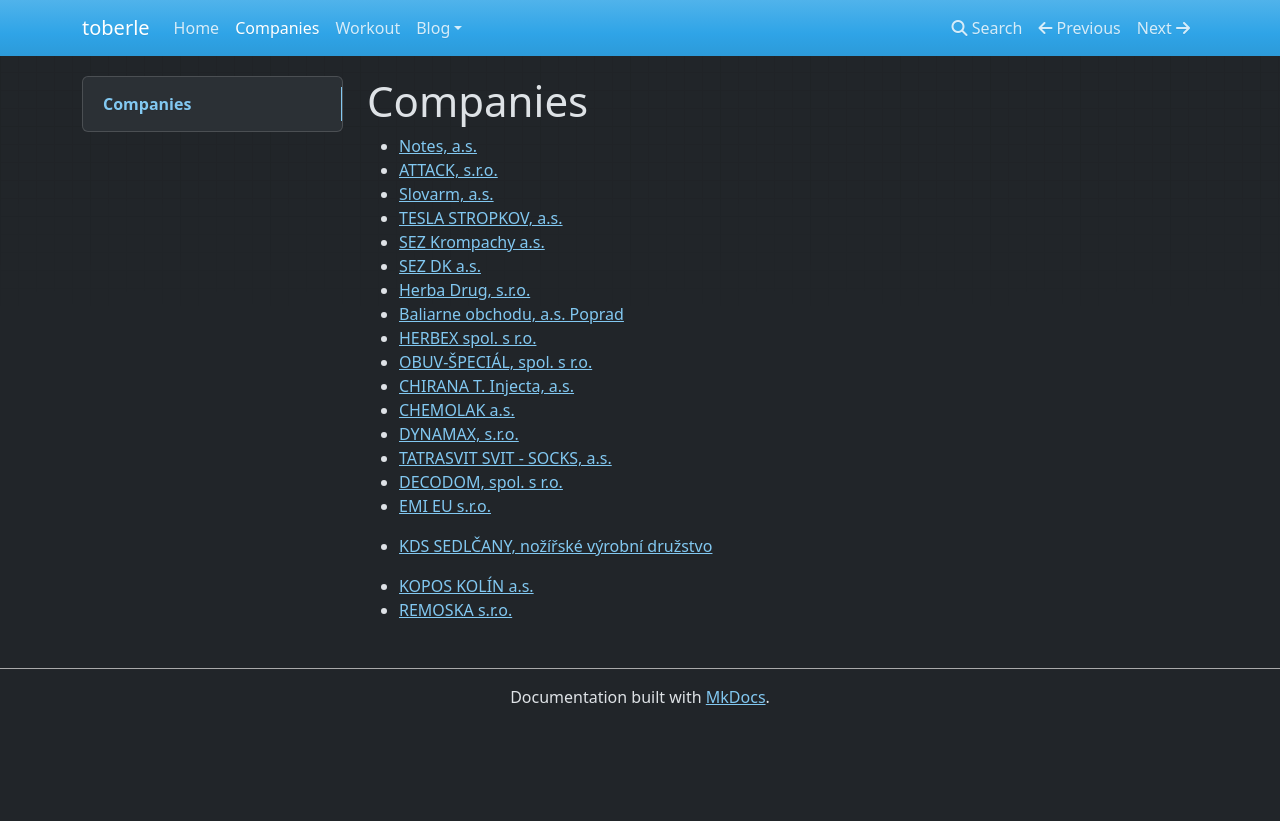
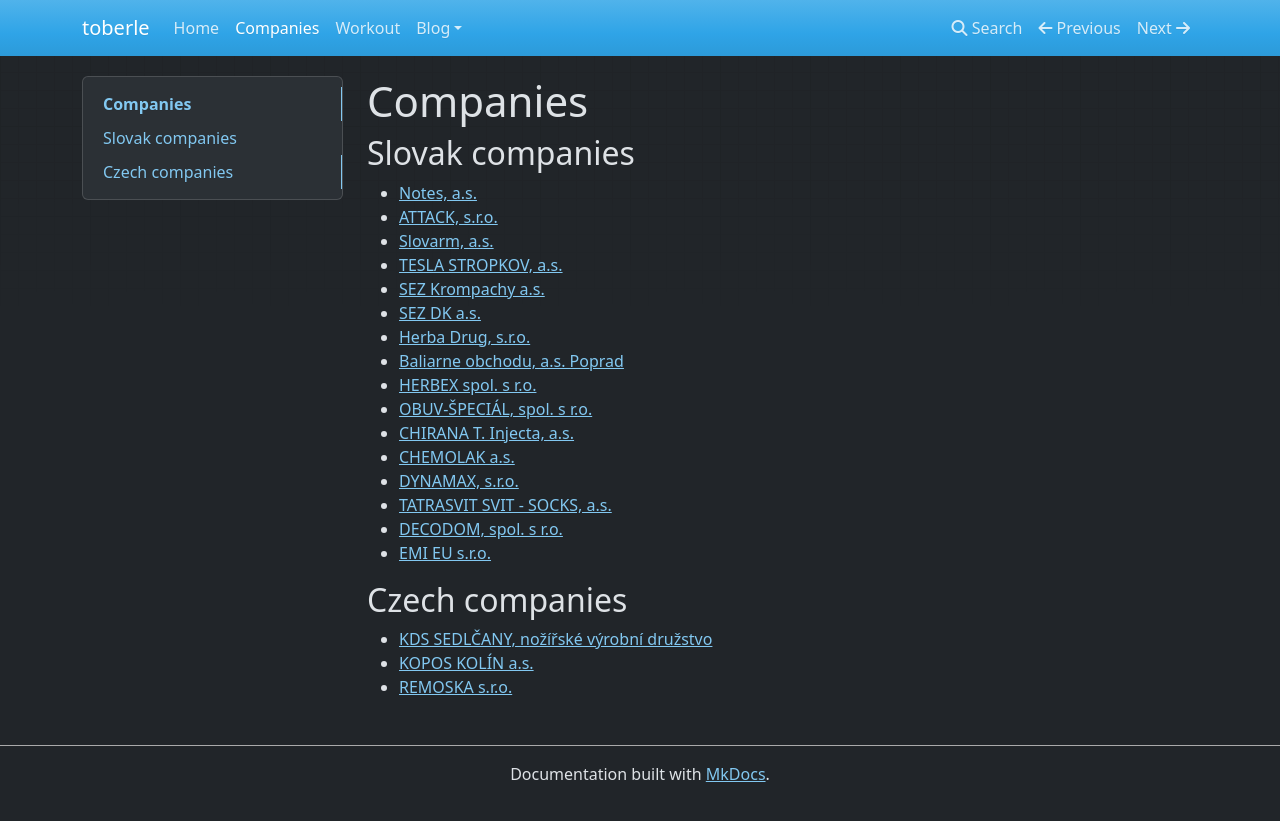
Before and after one commit to toberle/toberle.github.io, an MkDocs documentation site: the page built from docs/companies.md, in a window 1280 px wide. Shown: the top 821 px of the page. Built offline with MkDocs 1.6.1, drawn with Linux system fonts in a browser that asks for light colours; nearby versions of some CDN libraries.

Commit message:
format fixes

```diff
--- a/docs/companies.md
+++ b/docs/companies.md
@@ -1,5 +1,6 @@
 # Companies
 
+## Slovak companies
 
 - [Notes, a.s.](https://www.notesonline.eu/)
 - [ATTACK, s.r.o.](https://attack.sk/)
@@ -18,8 +19,7 @@
 - [DECODOM, spol. s r.o.](https://www.decodom.sk/)
 - [EMI EU s.r.o.](https://emi.sk/)
 
-
-
+## Czech companies
 
 - [KDS SEDLČANY, nožířské výrobní družstvo](https://www.kds.cz/)
 - [KOPOS KOLÍN a.s.](https://www.kopos.cz/)
```
Also changed, not shown: docs/workout.md (+1 -1 lines).
